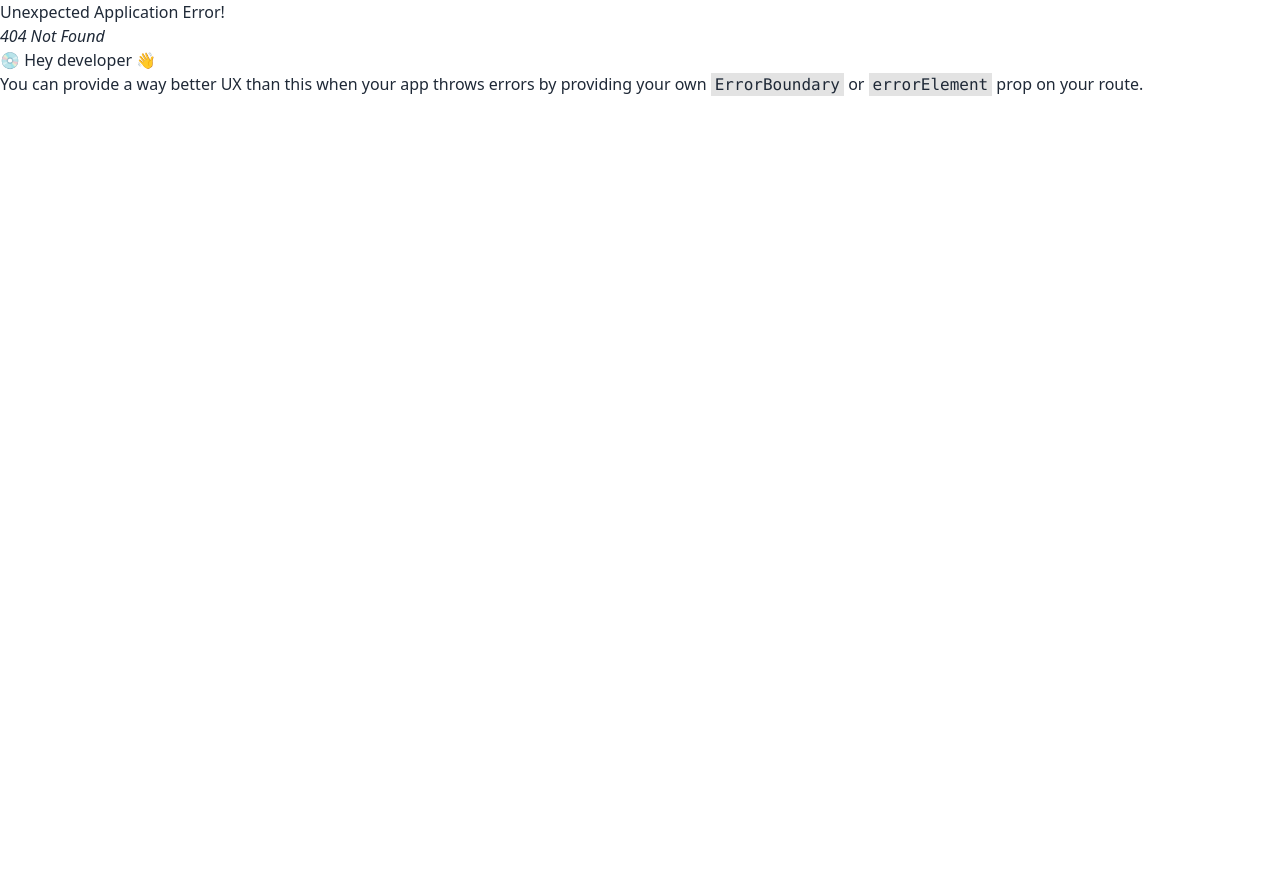
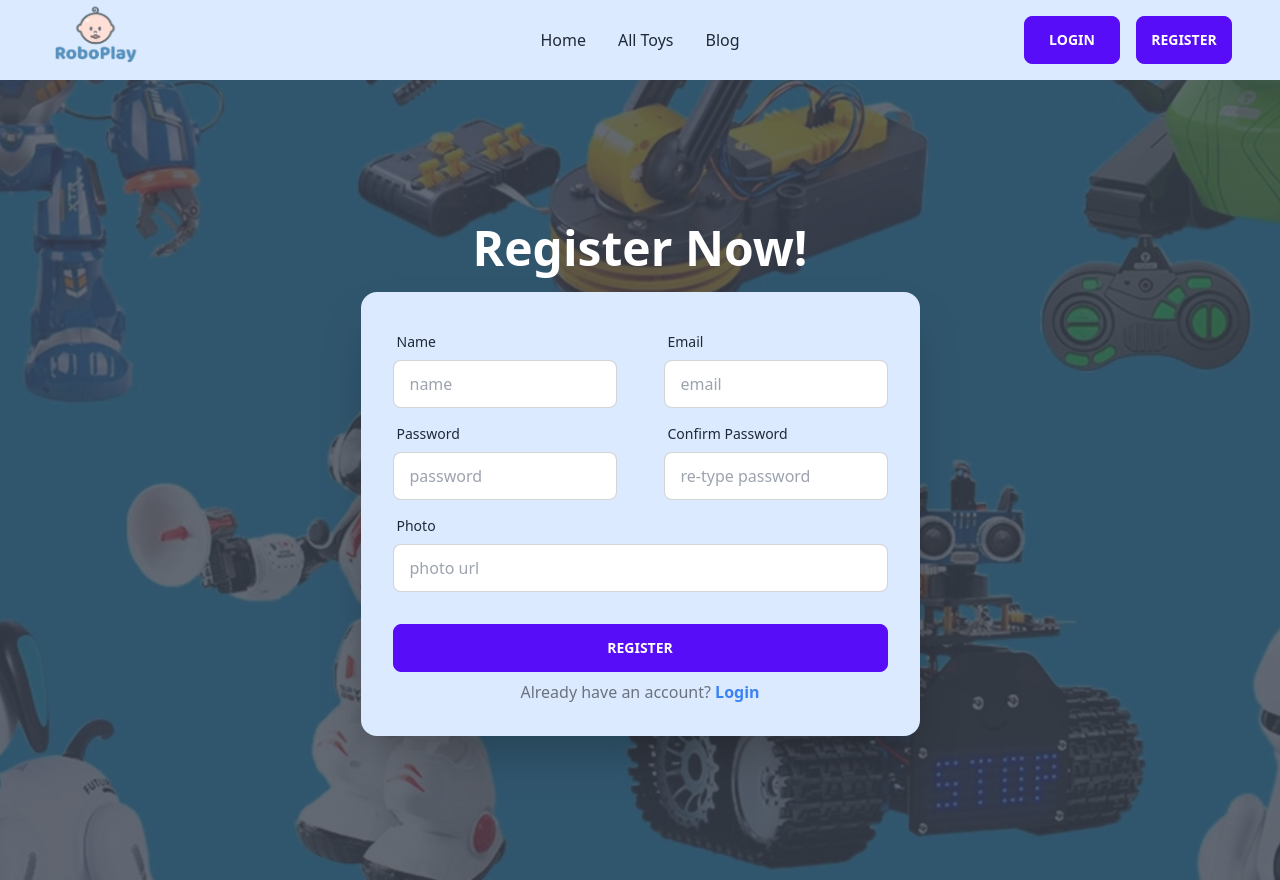
Before and after one commit to shojol021/toy-store-client, a React (Vite) app: page /register in a window 1280 px wide. Before the commit this address had no page. Before the commit the page ends 800 px from the top, so only its background shows below. Built offline with nearby package versions, Linux system fonts and the light colour scheme.

Commit message:
login and register page created

```diff
--- a/src/layouts/Main.jsx
+++ b/src/layouts/Main.jsx
@@ -1,3 +1,4 @@
+import { Outlet } from "react-router-dom";
 import Header from "../pages/shared/NavBar";
 
 
@@ -5,6 +6,7 @@ const Main = () => {
     return (
         <div>
             <Header></Header>
+            <Outlet></Outlet>
         </div>
     );
 };
--- /dev/null
+++ b/src/pages/login-register/Login.jsx
@@ -0,0 +1,39 @@
+import { Link } from 'react-router-dom';
+import login from '../../assets/login.jpg'
+
+const Login = () => {
+    return (
+        <div className="hero min-h-screen" style={{ backgroundImage: `url(${login})` }}>
+            <div className="hero-overlay bg-opacity-80"></div>
+            <div className="hero-content text-center text-neutral-content">
+                <div className="max-w-xl">
+                    <h1 className="mb-5 px-12 text-5xl font-bold">Login Now!</h1>
+                    <div className="card flex-shrink-0 w-full max-w-xl shadow-2xl bg-blue-100">
+                        <div className="card-body">
+                            <div className="form-control">
+                                <label className="label">
+                                    <span className="label-text">Email</span>
+                                </label>
+                                <input type="email" placeholder="email" name='email' className="input input-bordered" />
+                            </div>
+                            <div className="form-control">
+                                <label className="label">
+                                    <span className="label-text">Password</span>
+                                </label>
+                                <input type="password" placeholder="password" name='password' className="input input-bordered" />
+                            </div>
+                            <div className="form-control mt-6">
+                                <button className="btn btn-primary">Login</button>
+                            </div>
+                            <div className='text-gray-500'>New to RoboPlay?
+                                <Link to='/register'><span className='font-bold text-blue-500'> Register</span></Link>
+                            </div>
+                        </div>
+                    </div>
+                </div>
+            </div>
+        </div>
+    );
+};
+
+export default Login;
--- /dev/null
+++ b/src/pages/login-register/Register.jsx
@@ -0,0 +1,64 @@
+import { Link } from 'react-router-dom';
+import login from '../../assets/login.jpg'
+
+const Register = () => {
+    return (
+        <div className="hero min-h-screen" style={{ backgroundImage: `url(${login})` }}>
+            <div className="hero-overlay bg-opacity-80"></div>
+            <div className="hero-content text-center text-neutral-content">
+                <div className="max-w-xl">
+                    <h1 className="mb-5 px-28 text-5xl font-bold">Register Now!</h1>
+                    <div className="card flex-shrink-0 w-full max-w-xl shadow-2xl bg-blue-100">
+                        <div className="card-body">
+                            <div className='flex justify-between'>
+                                <div className="form-control">
+                                    <label className="label">
+                                        <span className="label-text">Name</span>
+                                    </label>
+                                    <input type="text" placeholder="name" name='name' className="input input-bordered w-56" />
+                                </div>
+                                <div className="form-control">
+                                    <label className="label">
+                                        <span className="label-text">Email</span>
+                                    </label>
+                                    <input type="email" placeholder="email" name='email' className="input input-bordered w-56" />
+                                </div>
+
+                            </div>
+
+                            <div className='flex justify-between'>
+                                <div className="form-control">
+                                    <label className="label">
+                                        <span className="label-text">Password</span>
+                                    </label>
+                                    <input type="password" placeholder="password" name='password' className="input input-bordered w-56" />
+                                </div>
+                                <div className="form-control">
+                                    <label className="label">
+                                        <span className="label-text">Confirm Password</span>
+                                    </label>
+                                    <input type="password" placeholder="re-type password" name='password' className="input input-bordered w-56" />
+                                </div>
+                            </div>
+
+                            <div className="form-control">
+                                <label className="label">
+                                    <span className="label-text">Photo</span>
+                                </label>
+                                <input type="text" placeholder="photo url" name='photo' className="input input-bordered" />
+                            </div>
+                            <div className="form-control mt-6">
+                                <button className="btn btn-primary">Register</button>
+                            </div>
+                            <div className='text-gray-500'>Already have an account?
+                                <Link to='/login'><span className='font-bold text-blue-500'> Login</span></Link>
+                            </div>
+                        </div>
+                    </div>
+                </div>
+            </div>
+        </div>
+    );
+};
+
+export default Register;
--- a/src/pages/shared/NavBar.jsx
+++ b/src/pages/shared/NavBar.jsx
@@ -4,13 +4,14 @@ import logo from '../../assets/logo.png'
 
 
 const Header = () => {
-    const user = 1;
+    const user = false;
     const tabs = <>
         <li><a>Home</a></li>
+        <li><a>All Toys</a></li>
         {user ?
             <>
                 <li><a>My Toys</a></li>
-                <li><a>Add Toy</a></li>
+                <li><a>Add A Toy</a></li>
             </> : <></>
         }
         <li><a>Blog</a></li>
@@ -37,13 +38,17 @@ const Header = () => {
             <div className="navbar-end">
                 {user ?
                     <button className="btn btn-error">Logout</button> :
-                    <Link><button className="btn btn-primary">Login</button></Link>}
+                    <div className='space-x-4'><Link to='/login'><button className="btn btn-primary w-24">Login</button></Link>
+                    <Link to='/register'><button className="btn btn-primary w-24">Register</button></Link></div>}
             </div>
-            <label tabIndex={0} className="btn btn-ghost btn-circle avatar ml-6">
-                <div className="w-10 rounded-full">
-                    <img src={man} />
-                </div>
-            </label>
+            {user ?
+                <label tabIndex={0} className="btn btn-ghost btn-circle avatar ml-6">
+                    <div className="w-10 rounded-full">
+                        <img src={man} />
+                    </div>
+                </label> : <></>
+            }
+
         </div>
     );
 };
```
Also changed, not shown: src/routes/Router.jsx (+12 -0 lines), src/assets/login.jpg (added).
